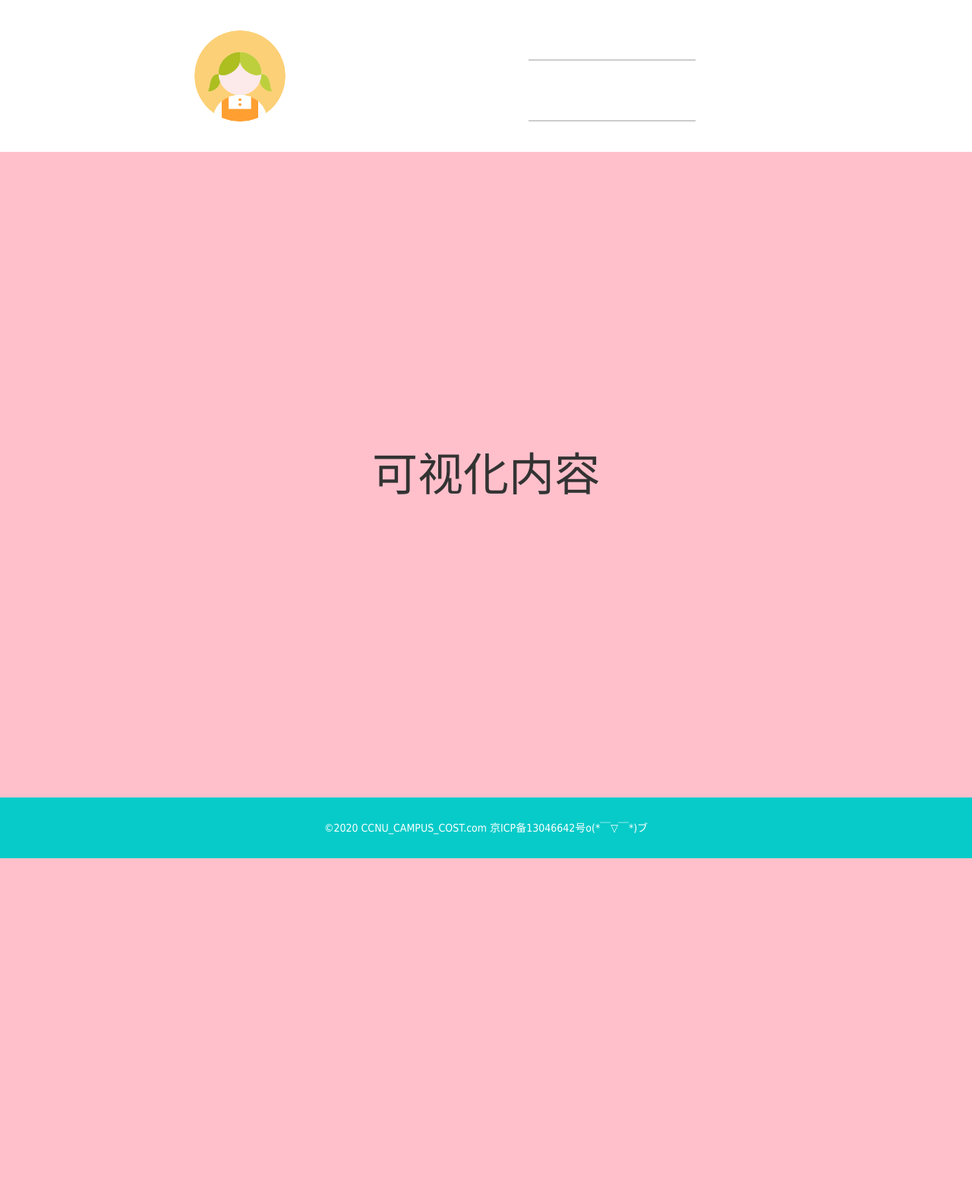
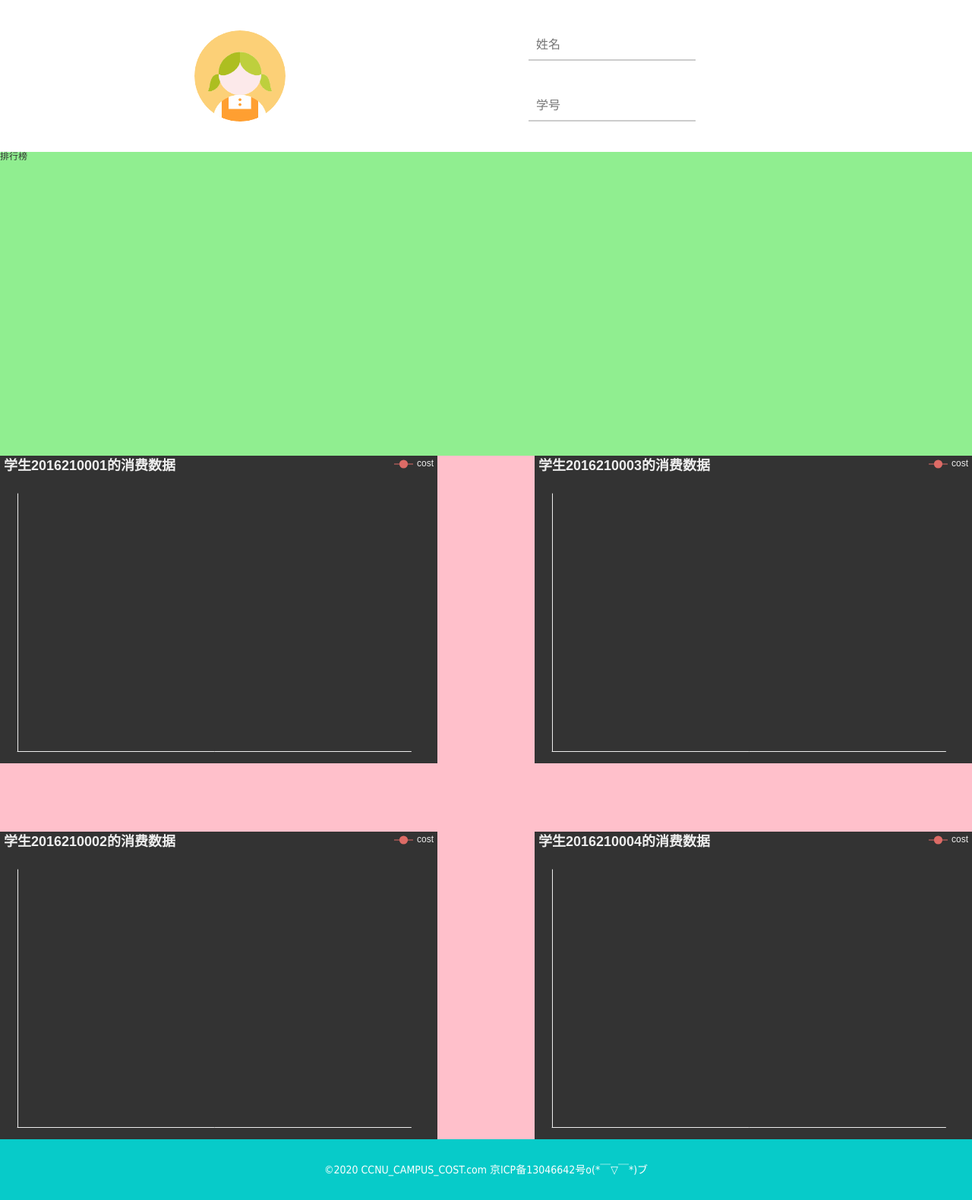
Before and after one commit to Bowser1704/ccnu_campus_cost, a Flask app: page / in a window 1280 px wide. Shown: the whole page at 76% size. Before the commit the page ends 1130 px from the top, so only its background shows below. Run offline with Flask 2, Linux system fonts and the light colour scheme.

Commit message:
页面ecahrt展示

```diff
--- a/routes/static/main.css
+++ b/routes/static/main.css
@@ -1,7 +1,4 @@
-body{
-	margin:0;
-	background: #333;
-}
+
 #title{
 	position: absolute;
 	width: 40%;
@@ -20,15 +17,15 @@
 
 #l1{
 	position: absolute;
-	width: 50%;
+	width: 100%;
 	height: 45%;
-	top: 10%;
+	top: 0%;
 	left: 0%;
 	background: #666666;
 }
 #l2{
 	position: absolute;
-	width: 50%;
+	width: 100%;
 	height: 45%;
 	top: 55%;
 	left: 0%;
@@ -36,15 +33,15 @@
 }
 #r1{
 	position: absolute;
-	width: 50%;
+	width: 100%;
 	height: 45%;
-	top: 10%;
+	top: 0%;
 	right: 0%;
 	background: #777777;
 }
 #r2{
 	position: absolute;
-	width: 50%;
+	width: 100%;
 	height: 45%;
 	top: 55%;
 	right: 0%;
--- a/routes/static/style.css
+++ b/routes/static/style.css
@@ -48,17 +48,29 @@
     padding: 10px;
     margin-top: 20px;
 }
+.rank{
+    width: 100%;
+    height: 400px;
+    background-color: lightgreen;
+}
 .content .data{
-    height: 850px;
-    width: 100%;
+    height: 900px;
+    width: auto;
     background-color: pink;
 
 }
-.content .data h1{
-    font-size: 60px;
-    height: 850px;
-    line-height: 850px;
-    text-align: center;
+
+.content .data .data_left{
+    position: relative;
+    float: left;
+    width: 45%;
+    height: 900px;
+}
+.content .data .data_right{
+    position: relative;
+    float: right;
+    width: 45%;
+    height: 900px;
 }
 
 .footer{
--- a/routes/templates/index.html
+++ b/routes/templates/index.html
@@ -7,23 +7,42 @@
     <title>CCNU_CAMPUS_COST</title>
     <link rel="stylesheet" href="../static/style.css">
     <link rel="stylesheet" href="../static/base.css">
+    <link rel="stylesheet" href="../static/main.css">
+    <script src="../static/js/echarts.min.js"></script>
+    <script src="../static/js/jquery-1.12.4.min.js"></script>
 </head>
 <body>
     <div class="header">
         <div class="pic"></div>
         <div class="input">
-            <input type="text" name="name" id="name">
-            <input type="text" name="stuId" id="stuId">
+            <input type="text" name="name" id="name" placeholder="姓名">
+            <input type="text" name="stuId" id="stuId" placeholder="学号">
         </div>
+    </div>
+    <div class="cf"></div>
+    <div class="rank">
+        <h1>排行榜</h1>
     </div>
     <div class="cf"></div>
     <div class="content">
         <div class="data">
-            <h1>可视化内容</h1>
+            <div class="data_left">
+                <div id="l1"></div>
+                <div id="l2"></div>
+            </div>
+            <div class="data_right">
+                <div id="r1"></div>
+                <div id="r2"></div>
+            </div>
         </div>
     </div>
     <div class="footer">
         <p>&copy;2020 CCNU_CAMPUS_COST.com 京ICP备13046642号o(*￣▽￣*)ブ</p>
     </div>
+    <script src="../static/js/controller.js"></script>
+    <script src="../static/js/ec_left1.js"></script>
+    <script src="../static/js/ec_left2.js"></script>
+    <script src="../static/js/ec_right1.js"></script>
+    <script src="../static/js/ec_right2.js"></script>
 </body>
 </html>
```
